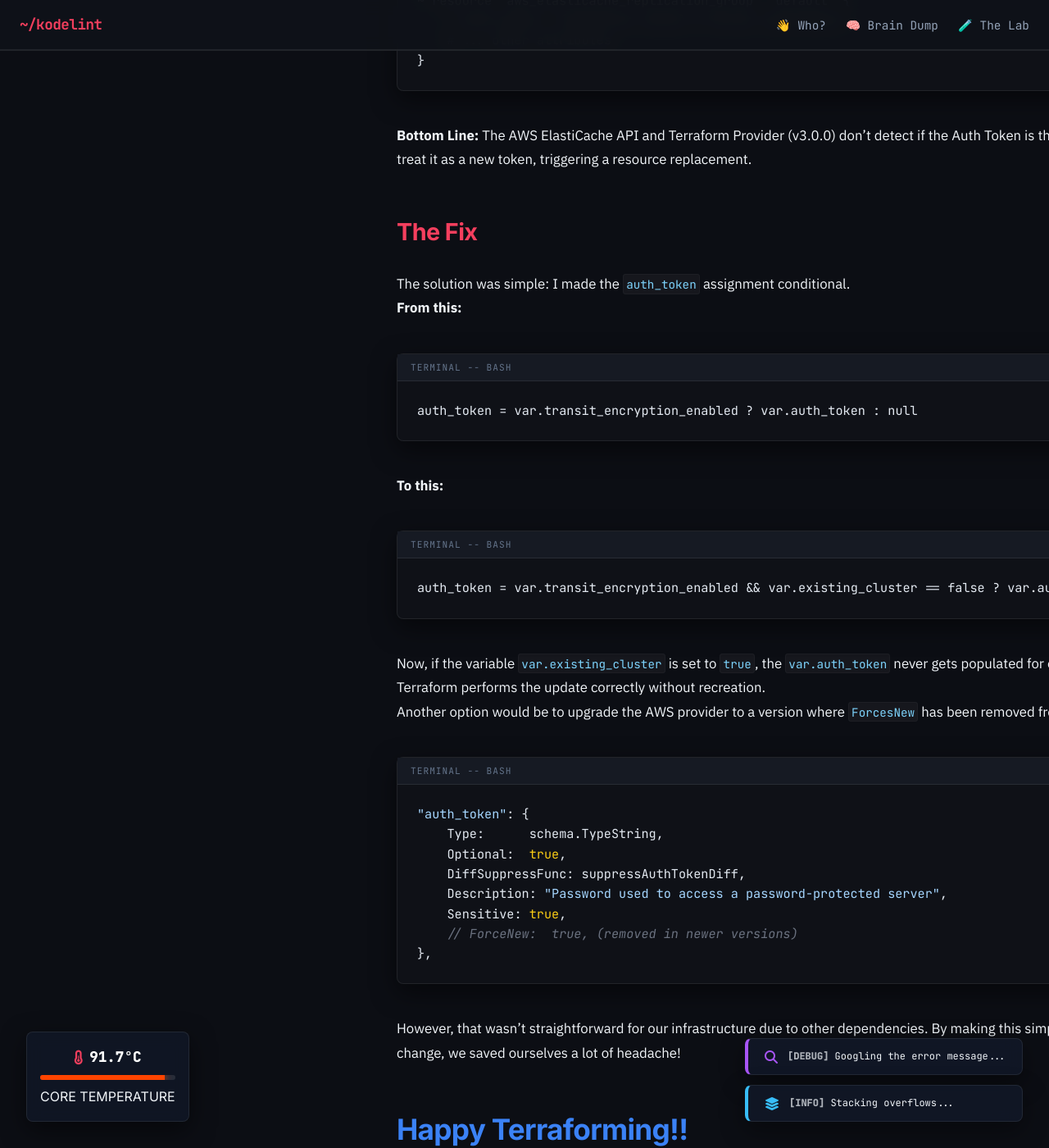
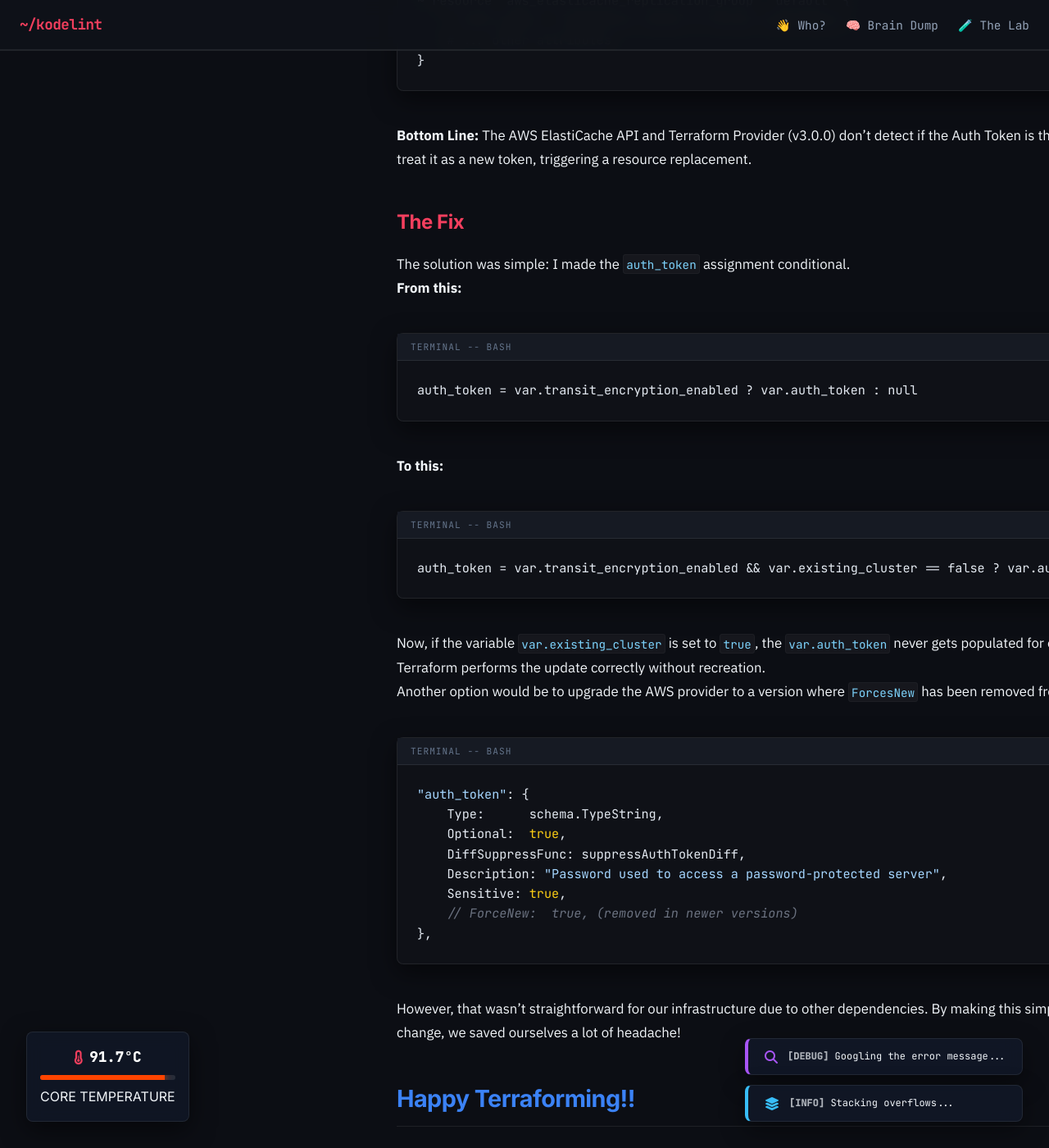
Before and after one commit to kodelint/kodelint.github.io, a Jekyll site: the page built from _posts/2022-02-16-Terraform_Elasticache_Redis_doesnot_match_if_auth_token_has_changed.md, in a window 1280 px wide and 1400 px high, scrolled down 1369 px. Shown: the whole window at 82% size. Built offline with Jekyll 4.4.1, drawn with Linux system fonts in a browser that asks for light colours; nearby versions of some CDN libraries; some web fonts are replaced.

Commit message:
style: synchronize blog headings with body content, reduce sizes for H1-H4

```diff
--- a/_layouts/post.html
+++ b/_layouts/post.html
@@ -207,7 +207,7 @@
     /* Article Content - Typography & Color Symphony */
     .content-body {
       font-family: var(--font-body); /* IBM Plex Sans */
-      font-size: 1.05rem; /* Reduced from 1.2rem */
+      font-size: 1.05rem;
       line-height: 1.75;
       color: var(--text-primary);
     }
@@ -215,24 +215,30 @@
     .content-body h1, .content-body h2, .content-body h3, .content-body h4 {
       font-family: var(--font-heading);
       color: var(--text-primary);
-      margin-top: 3rem;
-      margin-bottom: 1.5rem;
+      margin-top: 2.5rem;
+      margin-bottom: 1rem;
+    }
+
+    .content-body h1 {
+      font-size: 2.2rem;
+      border-bottom: 1px solid var(--border-subtle);
+      padding-bottom: 0.5rem;
     }
 
     .content-body h2 {
-      font-size: 2.2rem;
+      font-size: 1.8rem;
       border-bottom: 1px solid var(--border-subtle);
       padding-bottom: 0.5rem;
       color: var(--accent-secondary); /* Blue/Indigo */
     }
 
     .content-body h3 {
-      font-size: 1.8rem;
+      font-size: 1.5rem;
       color: var(--accent-primary); /* Red/Pink */
     }
 
     .content-body h4 {
-      font-size: 1.4rem;
+      font-size: 1.25rem;
       color: var(--accent-tertiary); /* Yellow/Amber */
     }
 
```
